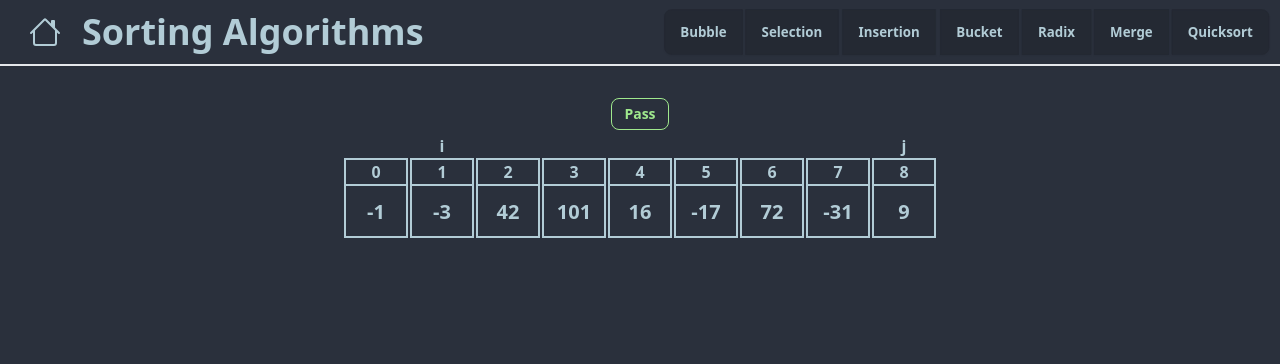
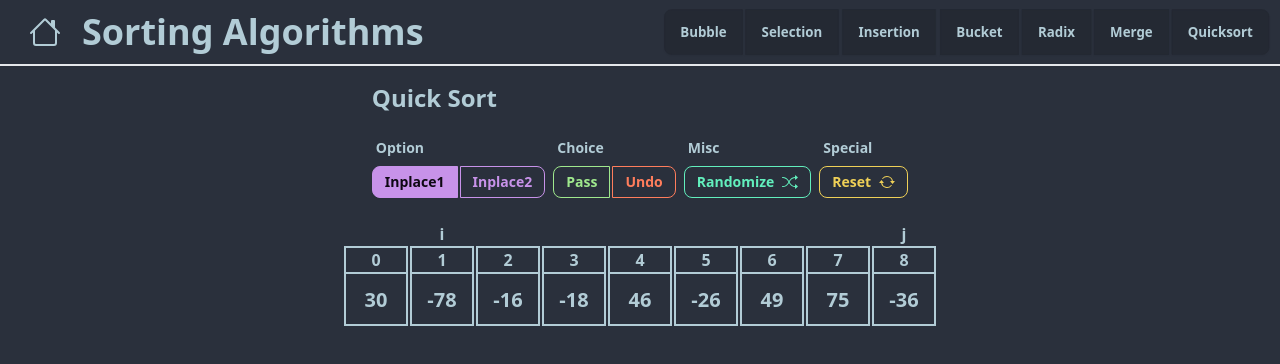
Before and after one commit to alexespejo/dsa-visualizer, a Svelte app: page /sorting_algo/quick_sort in a window 1280 px wide. Shown: the top 364 px of the page. Built offline with nearby package versions, Linux system fonts and the light colour scheme.

Commit message:
Added functions for quicksort

```diff
--- a/src/routes/SortingAlgorithms/BucketSort.svelte
+++ b/src/routes/SortingAlgorithms/BucketSort.svelte
@@ -132,7 +132,7 @@
 </FormControl>
     <FormControl>
         <LabelInput>Special</LabelInput>
-        <div class="join">
+        <div class="join space-x-0.5">
         <button class="btn btn-outline btn-warning join-item btn-sm"
         on:click={resetArray}
         >
--- a/src/routes/SortingAlgorithms/Quicksort.svelte
+++ b/src/routes/SortingAlgorithms/Quicksort.svelte
@@ -1,44 +1,35 @@
 <script lang="ts">
+  import { onMount } from 'svelte';
   import Layout from "../../layouts/Layout.svelte";
   import Controls from "../../components/custom/layout/Controls.svelte";
   import Visualize from "../../components/custom/layout/Visualize.svelte";
   import ArrayDisplay from "../../components/Array/ArrayDisplay.svelte";
   import ArrayElementIndexed from "../../components/Array/ArrayElementIndexed.svelte";
   import Button from "../../components/custom/Button.svelte";
+  import FunctionVisualizerLayout from "../../layouts/Layout.svelte";
+  import FormControl from "../../components/custom/FormControl.svelte";
+  import LabelInput from "../../components/custom/Inputs/Label.svelte";
+  import Label from "../../components/custom/Inputs/Label.svelte";
+  import cloneDeep from 'lodash/cloneDeep';
 
- let unsortedList: number[] = [-1, -3, 42, 101, 16, -17, 72, -31, 9];
+  let unsortedList: number[] = [];
+  let unsortedListCopy: number[] = [];
   let i: number = 1;
   let j: number = unsortedList.length - 1;
- let pivot: number = unsortedList[0];
 
- //  function pass() {
- //   let list: number[] = unsortedList;
- //   let temp: number = unsortedList[(unsortedList.length - 1) / 2];
- //   list[(list.length - 1) / 2] = list[0];
- //   list[0] = temp;
- //   unsortedList = list;
- //
- //   let pivot = list[0];
- //   let k = list.length - 1;
- //   let h = 1;
- //
- //   while (h < k) {
- //    if (list[h] < pivot) {
- //     h++;
- //    } else if (list[h] > pivot && list[k] > pivot) {
- //     k--;
- //    } else if (list[h] > pivot) {
- //     temp = list[h];
- //     list[h] = list[k];
- //     list[k] = temp;
- //     h++;
- //     k--;
- //    }
- //   }
- //   unsortedList = list;
- //  }
+  // Pivot placeholder
+  let pivot: number = 30;
+
+  let stateStack: { unsortedList: number[], i: number, j: number }[] = [];
+  let inplaceOption: string = "Inplace1";
+
+  function saveState() {
+    stateStack.push({ unsortedList: [...unsortedList], i, j });
+  }
 
   function next() {
+    saveState();
+    if (inplaceOption === "Inplace1") {
       if (i < j) {
         if (unsortedList[i] < pivot) {
           i += 1;
@@ -52,18 +43,157 @@
           j -= 1;
         }
       }
+    } else if (inplaceOption === "Inplace2") {
+      if (j < pivot) {
+            ++i;
+            ++j;
+        } else if (j >= pivot) {
+            ++j;
         }
+    }
+  }
+
+  function undo() {
+    if (stateStack.length > 0) {
+      let state = stateStack.pop();
+      unsortedList = state.unsortedList;
+      i = state.i;
+      j = state.j;
+    }
+  }
+
+  function inplaceVariable() {
+      if (inplaceOption === "Inplace1") {
+          i = 1;
+          j = unsortedList.length - 1;
+      } else if (inplaceOption === "Inplace2") {
+          i = 0;
+          j = 1;
+      }
+  }
+
+  function reset() {
+      if (inplaceOption === "Inplace1") {
+          i = 1;
+          j = unsortedList.length - 1;
+      } else if (inplaceOption === "Inplace2") {
+          i = 0;
+          j = 1;
+      }
+      unsortedList = cloneDeep(unsortedListCopy);
+  }
+
+  function generateRandomNumbers(length: number): number[] {
+    let numbers: number[] = [];
+
+    // Pivot
+    numbers.push(30);
+
+    for (let i = 1; i < length - 1; i++) {
+        numbers.push(Math.floor(Math.random() * 199) - 99);
+    }
+    return numbers;
+}
+
+  function randomize() {
+      unsortedList = generateRandomNumbers(10);
+      if (inplaceOption === "Inplace1") {
+          i = 1;
+          j = unsortedList.length - 1;
+      } else if (inplaceOption === "Inplace2") {
+          i = 0;
+          j = 1;
+      }
+      unsortedListCopy = cloneDeep(unsortedList);
+  }
+
+  onMount(() => {
+      randomize();
+      unsortedListCopy = cloneDeep(unsortedList);
+  });
+
 </script>
 
-<Layout dataStructure="SA">
- <Controls>
-  <Button on:click={next} color="primary">Pass</Button>
+<FunctionVisualizerLayout dataStructure="SA">
+  <Controls title="Quick Sort">
+      <FormControl>
+          <LabelInput>Option</LabelInput>
+          <div class="join space-x-0.5">
+          <button
+              on:click={() => { inplaceOption = 'Inplace1'; inplaceVariable(); }}
+              class={`btn join-item btn-accent btn-sm ${inplaceOption !== "Inplace1" ? "btn-outline" : ""}`}
+          >
+              Inplace1
+          </button>
+          <button
+          on:click={() => { inplaceOption = 'Inplace2'; inplaceVariable(); }}
+          class={`btn join-item btn-accent btn-sm ${inplaceOption !== "Inplace2" ? "btn-outline" : ""}`}
+      >
+          Inplace2
+      </button>
+          </div>
+
+      </FormControl>
+      <FormControl>
+          <LabelInput>Choice</LabelInput>
+          <div class="join space-x-0.5">
+              <button class="btn btn-outline btn-primary join-item btn-sm"
+                      on:click={next}>
+                  Pass
+              </button>
+              <button class="btn btn-outline btn-secondary join-item btn-sm"
+                      on:click={undo}>
+                  Undo
+              </button>
+          </div>
+      </FormControl>
+      <FormControl>
+          <Label>Misc</Label>
+          <div class="join space-x-0.5">
+           <button
+            class="btn btn-success btn-outline join-item btn-sm"
+            on:click={randomize}
+            >Randomize
+            <svg
+            xmlns="http://www.w3.org/2000/svg"
+            width="16"
+            height="16"
+            fill="currentColor"
+            class="bi bi-shuffle"
+            viewBox="0 0 16 16"
+          >
+            <path
+            fill-rule="evenodd"
+            d="M0 3.5A.5.5 0 0 1 .5 3H1c2.202 0 3.827 1.24 4.874 2.418.49.552.865 1.102 1.126 1.532.26-.43.636-.98 1.126-1.532C9.173 4.24 10.798 3 13 3v1c-1.798 0-3.173 1.01-4.126 2.082A9.6 9.6 0 0 0 7.556 8a9.6 9.6 0 0 0 1.317 1.918C9.828 10.99 11.204 12 13 12v1c-2.202 0-3.827-1.24-4.874-2.418A10.6 10.6 0 0 1 7 9.05c-.26.43-.636.98-1.126 1.532C4.827 11.76 3.202 13 1 13H.5a.5.5 0 0 1 0-1H1c1.798 0 3.173-1.01 4.126-2.082A9.6 9.6 0 0 0 6.444 8a9.6 9.6 0 0 0-1.317-1.918C4.172 5.01 2.796 4 1 4H.5a.5.5 0 0 1-.5-.5"
+            />
+            <path
+            d="M13 5.466V1.534a.25.25 0 0 1 .41-.192l2.36 1.966c.12.1.12.284 0 .384l-2.36 1.966a.25.25 0 0 1-.41-.192m0 9v-3.932a.25.25 0 0 1 .41-.192l2.36 1.966c.12.1.12.284 0 .384l-2.36 1.966a.25.25 0 0 1-.41-.192"
+            />
+          </svg>
+           </button>
+       </FormControl>
+           <FormControl>
+               <LabelInput>Special</LabelInput>
+               <div class="join space-x-0.5">
+               <button class="btn btn-outline btn-warning join-item btn-sm"
+               on:click={reset}
+               >
+               Reset
+               <svg xmlns="http://www.w3.org/2000/svg" width="16" height="16" fill="currentColor" class="bi bi-arrow-repeat" viewBox="0 0 16 16">
+                   <path d="M11.534 7h3.932a.25.25 0 0 1 .192.41l-1.966 2.36a.25.25 0 0 1-.384 0l-1.966-2.36a.25.25 0 0 1 .192-.41m-11 2h3.932a.25.25 0 0 0 .192-.41L2.692 6.23a.25.25 0 0 0-.384 0L.342 8.59A.25.25 0 0 0 .534 9"/>
+                   <path fill-rule="evenodd" d="M8 3c-1.552 0-2.94.707-3.857 1.818a.5.5 0 1 1-.771-.636A6.002 6.002 0 0 1 13.917 7H12.9A5 5 0 0 0 8 3M3.1 9a5.002 5.002 0 0 0 8.757 2.182.5.5 0 1 1 .771.636A6.002 6.002 0 0 1 2.083 9z"/>
+                 </svg>
+               </button
+               >
+               </div>
+           </FormControl>
         </Controls>
+
 
   <Visualize>
       <ArrayDisplay>
           {#each unsortedList as number, index}
-    <div class="">
+              <div class="pt-5">
                   <div class="text-center font-bold">
                       {#if index === i}
                           i
@@ -80,4 +210,4 @@
           {/each}
       </ArrayDisplay>
   </Visualize>
-</Layout>
+</FunctionVisualizerLayout>
```
Lines whose indentation alone changed are shown as unchanged.
